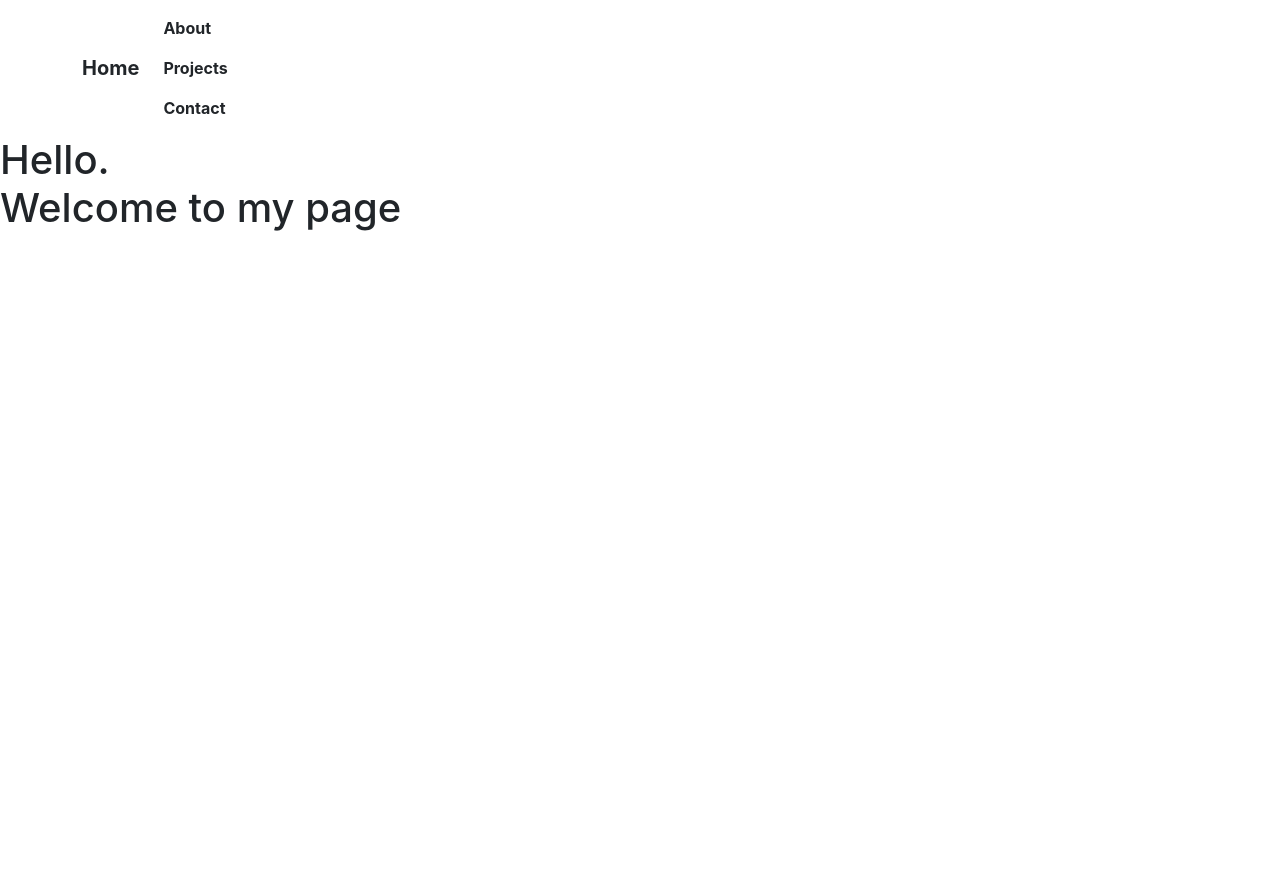
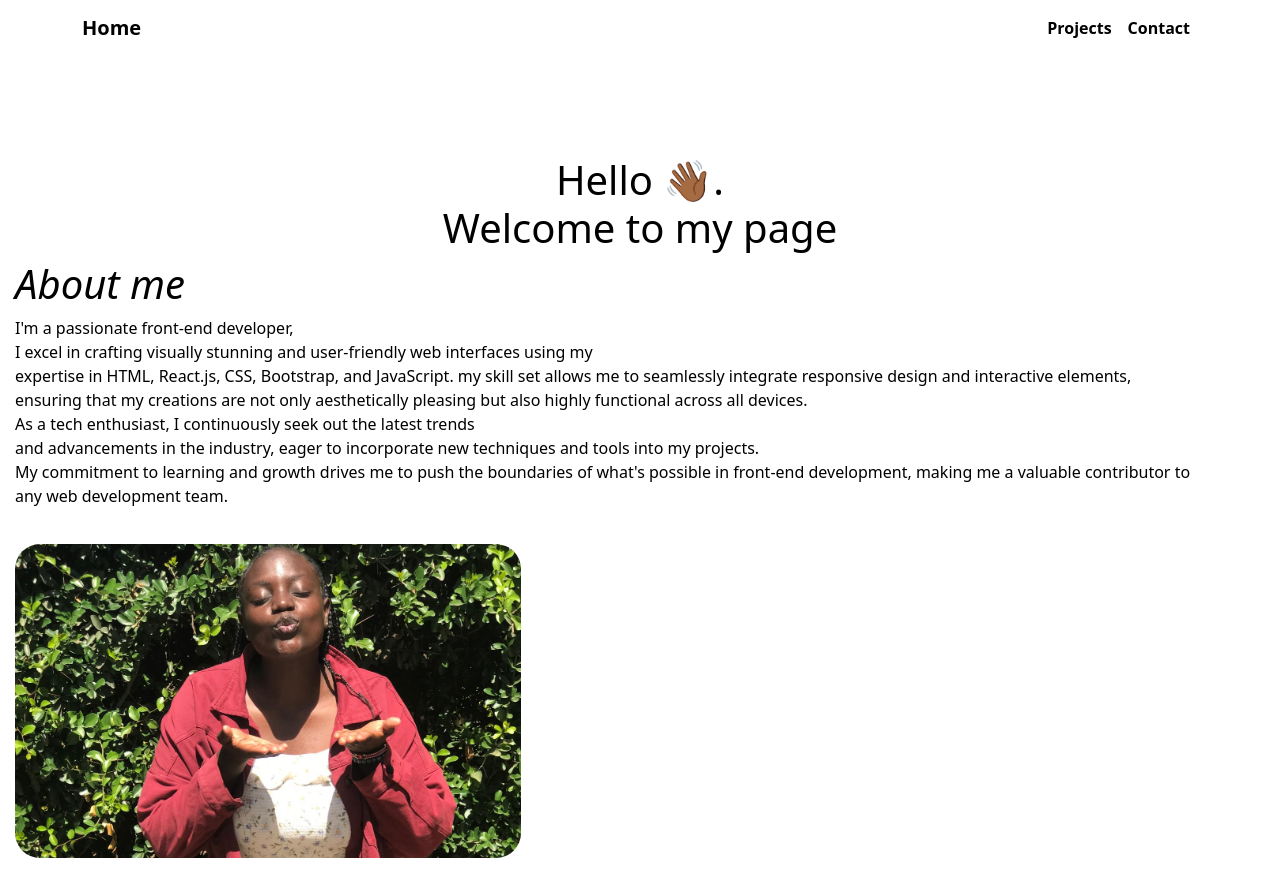
Before and after one commit to Kathoni/Portfolio, a React (Create React App) app: page / in a window 1280 px wide. Before the commit the page ends 800 px from the top, so only its background shows below. Built offline with nearby package versions, Linux system fonts and the light colour scheme.

Commit message:
adding content in my pages

```diff
--- a/package.json
+++ b/package.json
@@ -8,6 +8,7 @@
     "@testing-library/user-event": "^13.5.0",
     "ajv": "^8.17.1",
     "bootstrap": "^5.3.3",
+    "bootstrap-icons": "^1.11.3",
     "react": "^18.3.1",
     "react-dom": "^18.3.1",
     "react-router-dom": "^6.26.0",
--- a/src/App.js
+++ b/src/App.js
@@ -1,5 +1,8 @@
 import React from 'react'
 import BaseRouter from './Constants/Routes'
+import "bootstrap/dist/css/bootstrap.min.css";
+import 'bootstrap-icons/font/bootstrap-icons.css';
+import "./Style.css"
 
 function App() {
   return (
--- a/src/Components/Navbar.jsx
+++ b/src/Components/Navbar.jsx
@@ -1,21 +1,23 @@
 import React from 'react';
 import { Link } from 'react-router-dom';
 
-const About = "/about";
 const Projects = "/projects";
 const Contact = "/contact";
 
-
 function Navbar() {
   return (
-    <nav className="navbar navbar-expand-sm navbar-dark ">
+    <nav className="navbar navbar-expand-sm navbar-light" style={{ backgroundColor: 'transparent' }}>
       <div className="container">
         <Link className="navbar-brand text-dark" to="/"><strong>Home</strong></Link>
+        <button className="navbar-toggler" type="button" data-bs-toggle="collapse" data-bs-target="#navbarSupportedContent" aria-controls="navbarSupportedContent" aria-expanded="false" aria-label="Toggle navigation">
+          <span className="navbar-toggler-icon"></span>
+        </button>
         <div className="collapse navbar-collapse" id="navbarSupportedContent">
-          <ul className="navbar-nav me-auto mt-2 mt-lg-0">
+          <ul className="navbar-nav ms-auto mt-2 mt-lg-0">
             <li className="nav-item">
-              <Link className="nav-link text-dark" to={About}><strong>About</strong></Link>
               <Link className="nav-link text-dark" to={Projects}><strong>Projects</strong></Link>
+            </li>
+            <li className="nav-item">
               <Link className="nav-link text-dark" to={Contact}><strong>Contact</strong></Link>
             </li>
           </ul>
--- a/src/Constants/Links.jsx
+++ b/src/Constants/Links.jsx
@@ -1,7 +1,7 @@
 const appLinks ={
     Home: "/",
     Projects: "/projects",
-    Contact: "/Cntact",
+    Contact: "/Contact",
 
 }
 export { appLinks};
--- /dev/null
+++ b/src/Style.css
@@ -0,0 +1,3 @@
+*{
+    color: black;
+}
--- a/src/pages/Contact.jsx
+++ b/src/pages/Contact.jsx
@@ -1,10 +1,82 @@
-import React from 'react'
+import React, { useState } from 'react';
 
+const ContactForm = () => {
+  const [formData, setFormData] = useState({
+    name: '',
+    email: '',
+    subject: '',
+    message: '',
+  });
 
-function Contact() {
+  const handleChange = (e) => {
+    const { name, value } = e.target;
+    setFormData((prevData) => ({
+      ...prevData,
+      [name]: value,
+    }));
+  };
+
+  const handleSubmit = (e) => {
+    e.preventDefault();
+    console.log(formData);
+  };
+
   return (
-    <div>Contact</div>
-  )
-}
+    <div className="container mt-5">
+      <h2>Contact Me</h2>
+      <form onSubmit={handleSubmit}>
+        <div className="mb-3">
+          <label htmlFor="name" className="form-label">Name</label>
+          <input
+            type="text"
+            className="form-control"
+            id="name"
+            name="name"
+            value={formData.name}
+            onChange={handleChange}
+            required
+          />
+        </div>
+        <div className="mb-3">
+          <label htmlFor="email" className="form-label">Email</label>
+          <input
+            type="email"
+            className="form-control"
+            id="email"
+            name="email"
+            value={formData.email}
+            onChange={handleChange}
+            required
+          />
+        </div>
+        <div className="mb-3">
+          <label htmlFor="subject" className="form-label">Subject</label>
+          <input
+            type="text"
+            className="form-control"
+            id="subject"
+            name="subject"
+            value={formData.subject}
+            onChange={handleChange}
+            required
+          />
+        </div>
+        <div className="mb-3">
+          <label htmlFor="message" className="form-label">Message</label>
+          <textarea
+            className="form-control"
+            id="message"
+            name="message"
+            rows="5"
+            value={formData.message}
+            onChange={handleChange}
+            required
+          ></textarea>
+        </div>
+        <button type="submit" className="btn btn-primary">Submit</button>
+      </form>
+    </div>
+  );
+};
 
-export default Contact
+export default ContactForm;
--- a/src/pages/Home.jsx
+++ b/src/pages/Home.jsx
@@ -1,11 +1,57 @@
 import React from 'react'
+import Myimage from "../assets/img2.jpg"
 
 function Home() {
-  return (
-    <div>
-        <h1>Hello. <br />Welcome to my page</h1>
-    </div>
-  )
+    return (
+        <div>
+            <section style={{
+                marginLeft:"auto",
+                marginRight:"auto",
+                textAlign:"center",
+                marginTop:"100px",
+                width:"60%"
+
+            }}>
+                <h1>Hello 👋🏾.
+                    <br />Welcome to my page</h1>
+            </section>
+            <section
+            style={{marginLeft:"15px",
+
+            }}>
+                <h1 style={{
+                    fontStyle:"Oblique"
+                }}>About me</h1>
+                <p>I'm a passionate front-end developer,
+                    <br />
+                     I excel in crafting visually stunning and user-friendly web interfaces using my
+                     <br /> expertise in HTML, React.js, CSS, Bootstrap, and JavaScript.
+                      my skill set allows me to seamlessly integrate responsive design and interactive elements,
+                      <br />ensuring that my creations are not only aesthetically pleasing but also highly functional across all devices.
+                      <br />
+                       As a tech enthusiast, I continuously seek out the latest trends
+                       <br />
+                       and advancements in the industry, eager to incorporate new techniques and tools into my projects.
+                       <br />
+                        My commitment to learning and growth drives me to push the
+                        boundaries of what's possible in front-end development, making me a valuable contributor to
+                        <br />
+                         any web development team.</p>
+                         <section>
+                <img src={Myimage} alt="" className="img-fluid"
+                style={{
+                    width:"40%",
+                    height:"40%",
+                    borderRadius:"25px",
+                    marginTop:"20px",
+                    marginBottom:"20px"
+
+                }}/>
+            </section>
+            </section>
+
+        </div>
+    )
 }
 
 export default Home
--- a/src/pages/Projects.jsx
+++ b/src/pages/Projects.jsx
@@ -6,6 +6,7 @@ function Projects() {
         <h1>
             Here are some of the projects I have worked on so far.
         </h1>
+
     </div>
   )
 }
```
Also changed, not shown: 1 other file (tests, documents, lock files or other folders).
